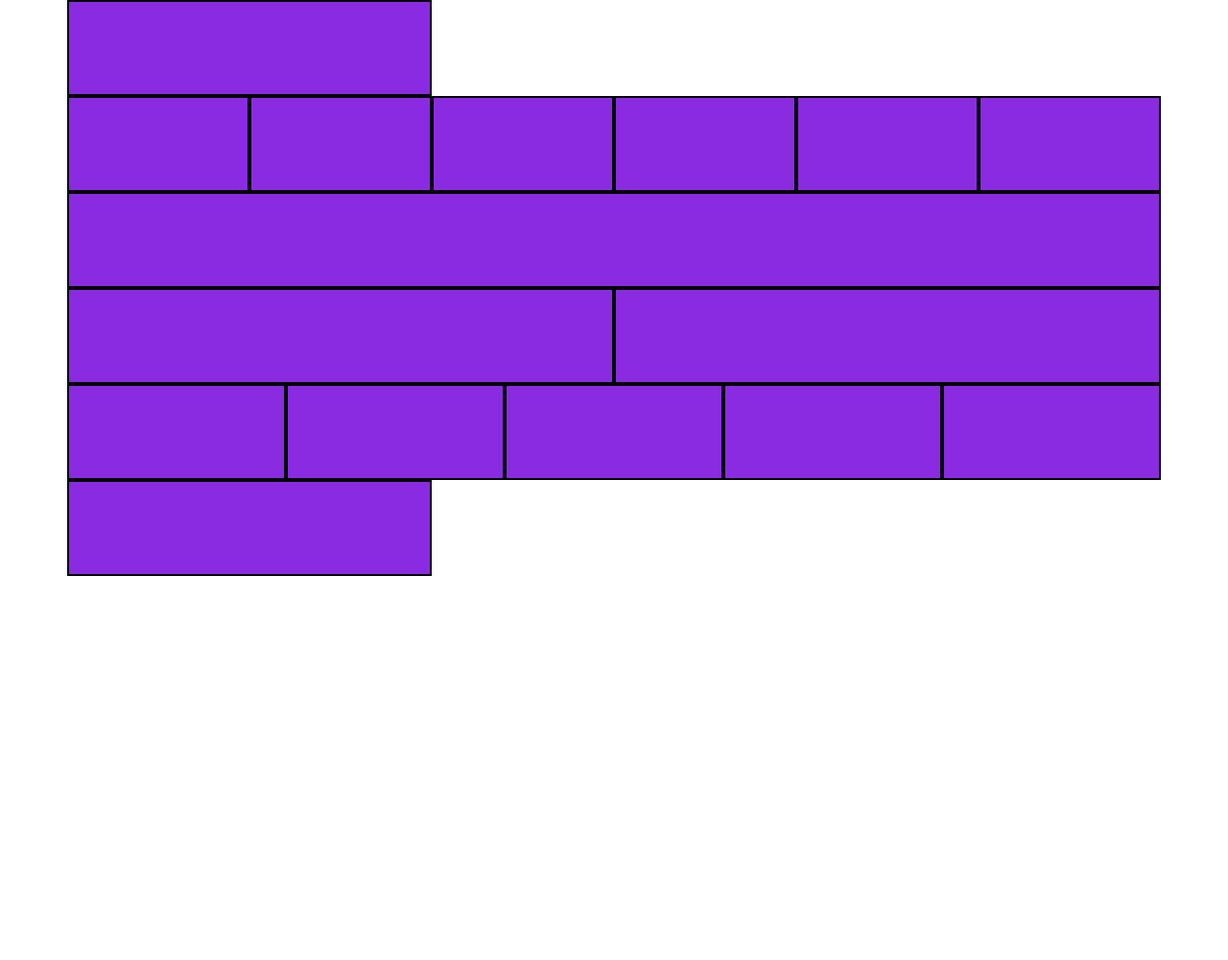
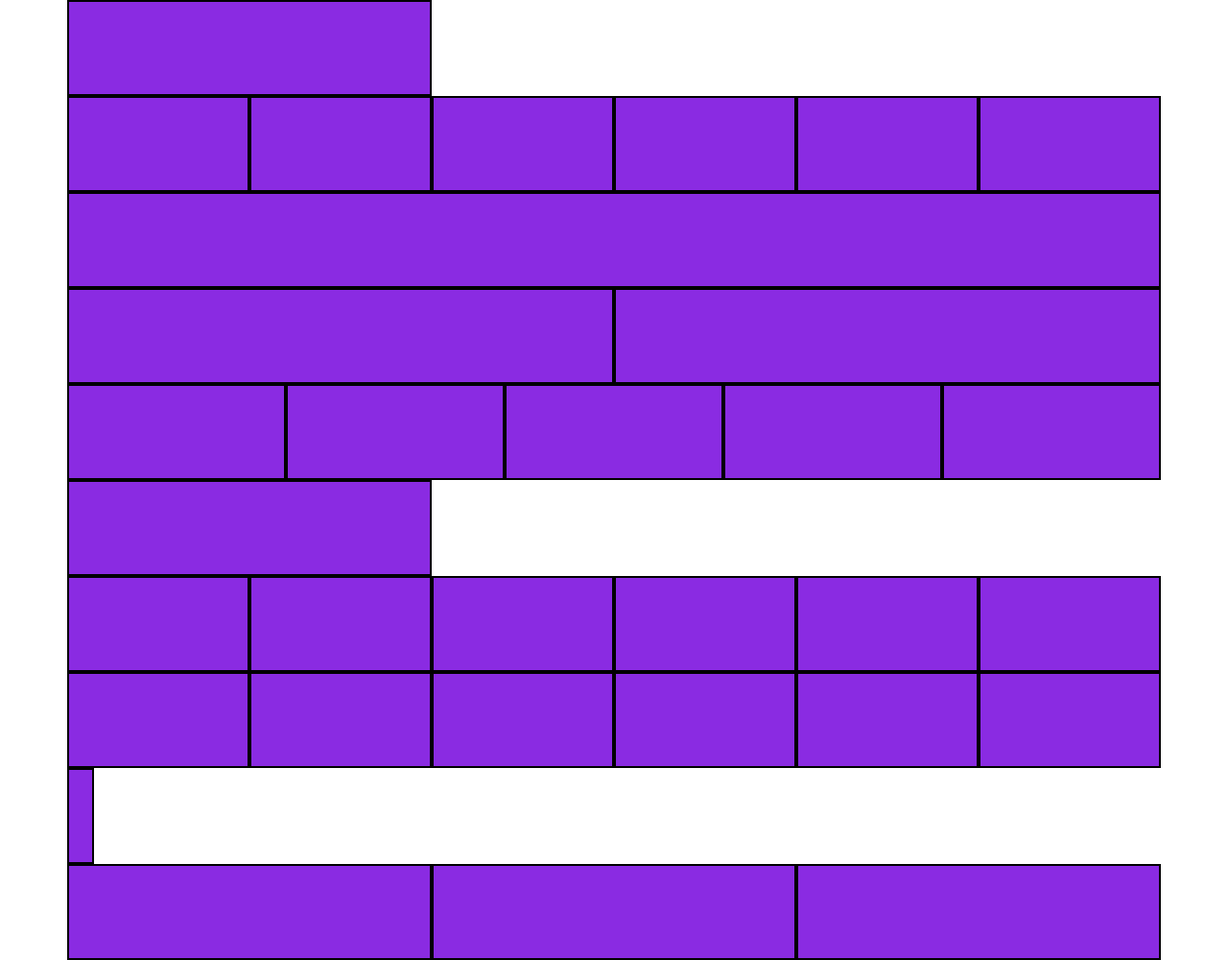
Before and after one commit to Cirino99/htmlcss-playstation, a plain HTML site: page index.html in a window 1280 px wide. Shown: the whole page at 96% size. Before the commit the page ends 800 px from the top, so only its background shows below. Drawn offline with nearby package versions, Linux system fonts and the light colour scheme.

Commit message:
struttura section play4

```diff
--- a/index.html
+++ b/index.html
@@ -56,6 +56,36 @@
                 </div>
             </div>
         </section>
+        <section id="nuove-uscite">
+            <div class="container">
+                <div class="row">
+                    <div class="col-6 col-sm-4 col-lg-2"></div>
+                    <div class="col-6 col-sm-4 col-lg-2"></div>
+                    <div class="col-6 col-sm-4 col-lg-2"></div>
+                    <div class="col-6 col-sm-4 col-lg-2"></div>
+                    <div class="col-6 col-sm-4 col-lg-2"></div>
+                    <div class="col-6 col-sm-4 col-lg-2"></div>
+                    <div class="col-6 col-sm-4 col-lg-2"></div>
+                    <div class="col-6 col-sm-4 col-lg-2"></div>
+                    <div class="col-6 col-sm-4 col-lg-2"></div>
+                    <div class="col-6 col-sm-4 col-lg-2"></div>
+                    <div class="col-6 col-sm-4 col-lg-2"></div>
+                    <div class="col-6 col-sm-4 col-lg-2"></div>
+                </div>
+            </div>
+        </section>
+        <section id="play4">
+            <div class="container">
+                <div class="row">
+                    <div class="col-auto"></div>
+                </div>
+                <div class="row">
+                    <div class="col-12 col-md-4"></div>
+                    <div class="col-12 col-md-4"></div>
+                    <div class="col-12 col-md-4"></div>
+                </div>
+            </div>
+        </section>
     </main>
     <footer>
 
```
